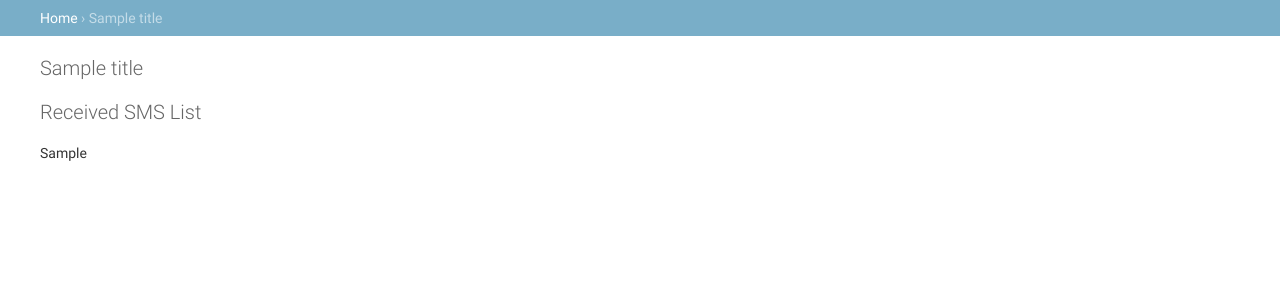
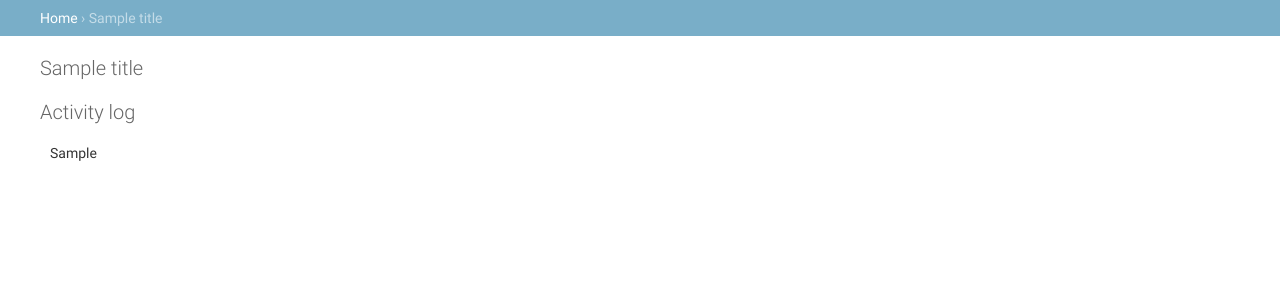
Before and after one commit to AlexRRR/Contman, a Django app: template templates/log_report.html in a window 1280 px wide. Shown: the part 48-348 px from the top of the page. Run offline with Django 3.2, Linux system fonts and the light colour scheme; the template is opened without the code that fills it: most values are stand-ins (such as "Sample title", 1, 10 or a date in 2020); data that the repository does not hold is empty; parts of the project's set-up code (start-up, migrations or seed data) failed here and were passed over.

Commit message:
Fixed an issue where log file was chopped
Modified script to make sure end of line is a carriage
return.

Placed logs in div

small aesthetic change

```diff
--- a/reports/views.py
+++ b/reports/views.py
@@ -28,4 +28,8 @@ def tail(file_name,window=20):
 		size -= linesFound
 		bytes -= BUFSIZE
 		block -= 1
-	return ''.join(data).splitlines()[-window:]
+
+        log_lines = ''.join(data).splitlines()[-window-1:]
+        if log_lines[-1][-1] == "\n":
+            return log_lines
+        return log_lines[:-1]
--- a/templates/log_report.html
+++ b/templates/log_report.html
@@ -10,8 +10,11 @@
 {% block nav-global %}{% endblock %}
 {% block coltype %}flex{% endblock %}
 {% block content %}
-<h1>Received SMS List</h1>
+<h1>Activity log</h1>
+<div class="module">
 {% for log_entry in log_entries %}
 	<p>{{log_entry}}</p>
 {% endfor %}
+</div>
+
 {% endblock %}
```
